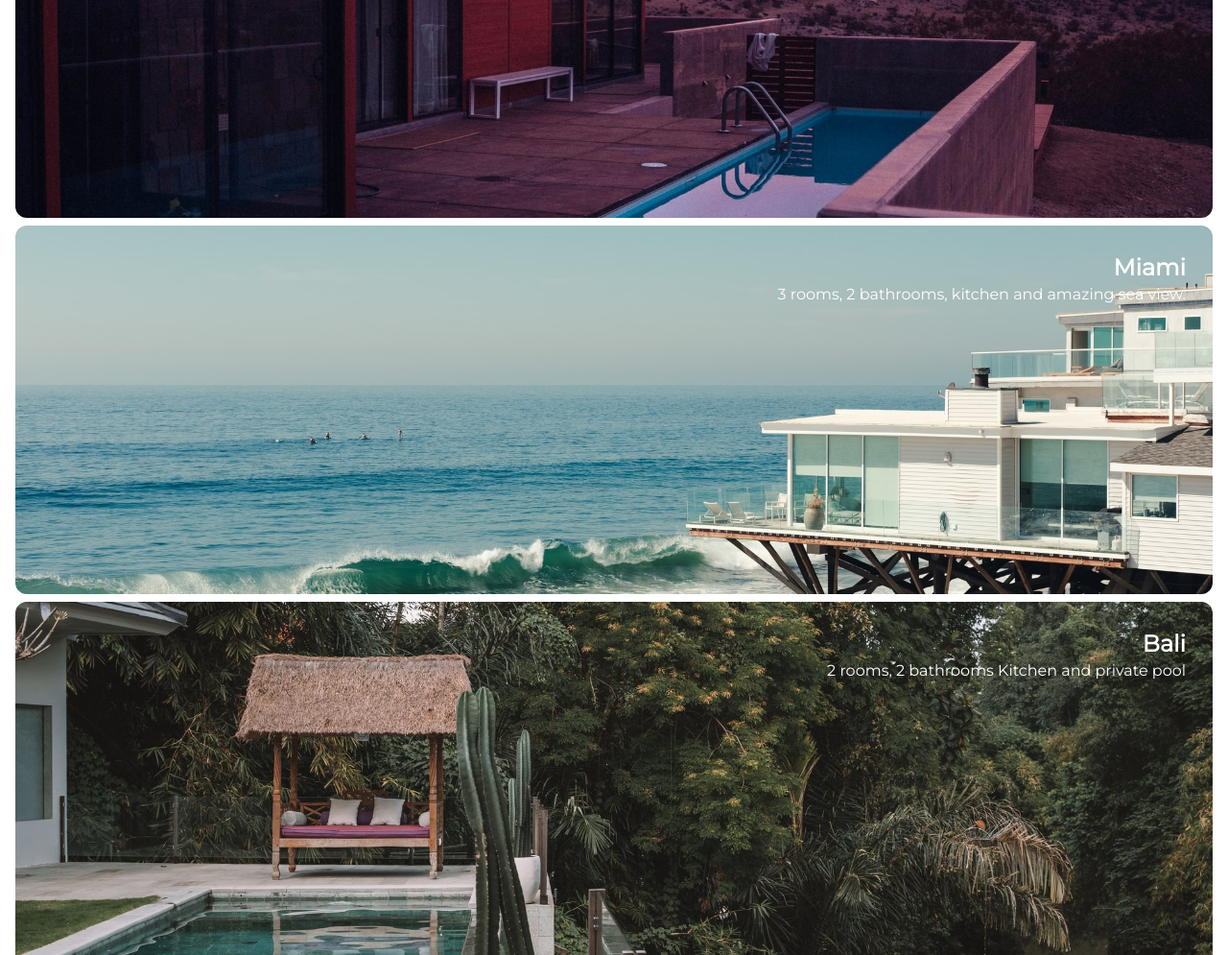
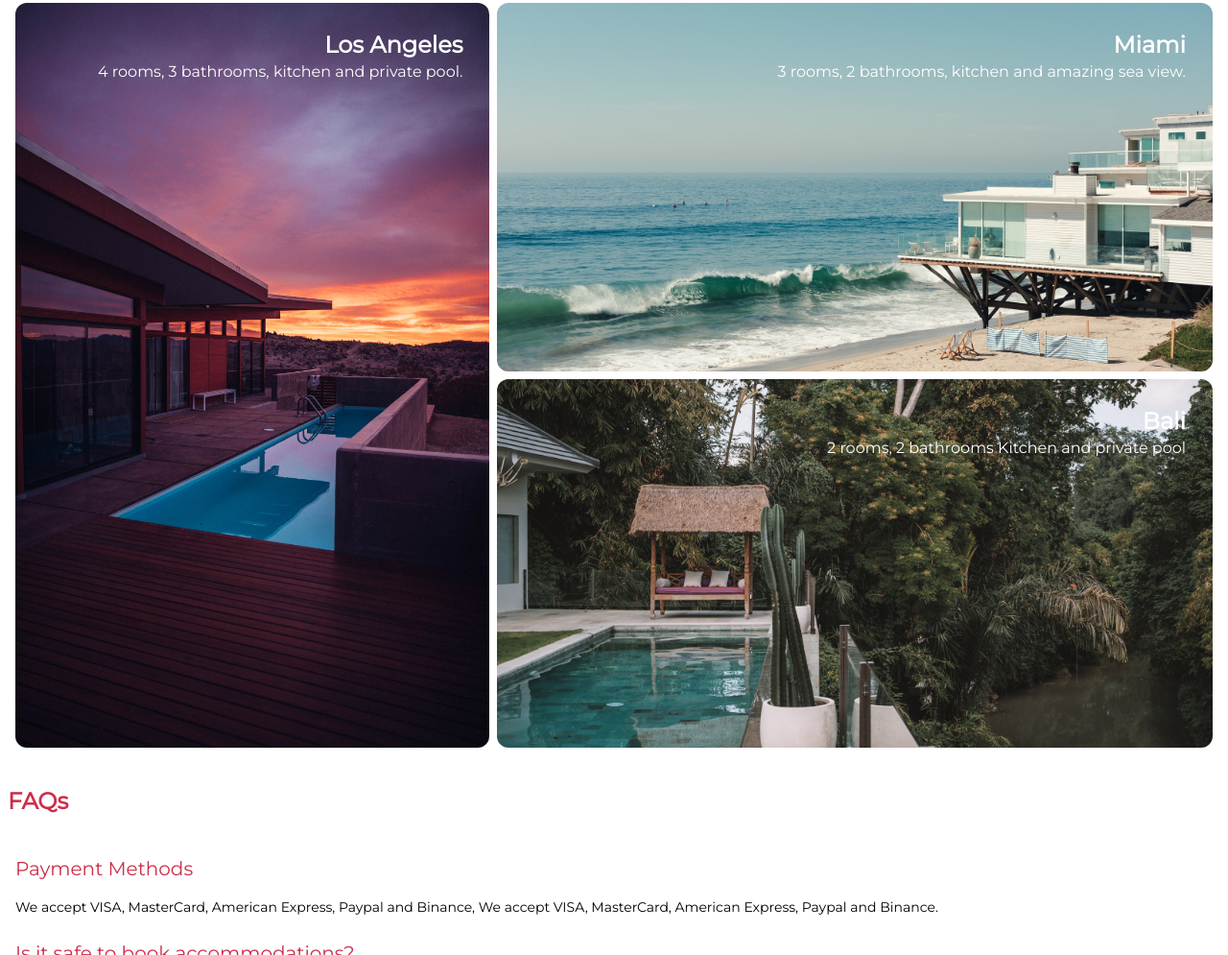
Before and after one commit to Evitalires/resort, a website: page index.html in a window 1280 px wide. Shown: the part 1613-2608 px from the top of the page at 96% size. Drawn offline with Linux system fonts and the light colour scheme.

Commit message:
adding grid for trending in large mode

```diff
--- a/index.html
+++ b/index.html
@@ -262,26 +262,34 @@
           Trending Stays
         </h2>
       </header>
-      <section class="flex flex-col gap-2 p-4 text-white text-right">
+      <section
+        class="grid lg:grid-cols-10 lg:grid-rows-[34rem_24rem_24rem] gap-2 p-4 text-white text-right"
+      >
         <article
-          class="p-7 bg-chicago bg-cover bg-center w-full h-96 rounded-xl"
+          class="p-7 lg:col-span-10 bg-chicago bg-cover bg-center w-full h-96 lg:h-[34rem] rounded-xl"
         >
           <h3 class="font-extrabold text-2xl">Chicago</h3>
           <p class="text-base">2 rooms, bathroom and kitchen.</p>
         </article>
-        <article class="p-7 bg-LA bg-cover bg-center w-full h-96 rounded-xl">
+        <article
+          class="p-7 lg:col-span-4 lg:row-span-2 bg-LA bg-cover bg-center w-full h-96 lg:h-full rounded-xl"
+        >
           <h3 class="font-extrabold text-2xl">Los Angeles</h3>
           <p class="text-base">
             4 rooms, 3 bathrooms, kitchen and private pool.
           </p>
         </article>
-        <article class="p-7 bg-miami bg-cover bg-center w-full h-96 rounded-xl">
+        <article
+          class="p-7 lg:col-span-6 bg-miami bg-cover bg-center w-full h-96 rounded-xl"
+        >
           <h3 class="font-extrabold text-2xl">Miami</h3>
           <p class="text-base">
             3 rooms, 2 bathrooms, kitchen and amazing sea view.
           </p>
         </article>
-        <article class="p-7 bg-bali bg-cover bg-center w-full h-96 rounded-xl">
+        <article
+          class="p-7 lg:col-span-6 bg-bali bg-cover bg-center w-full h-96 rounded-xl"
+        >
           <h3 class="font-extrabold text-2xl">Bali</h3>
           <p class="text-base">2 rooms, 2 bathrooms Kitchen and private pool</p>
         </article>
```
Also changed, not shown: public/css/tailwind.css.
